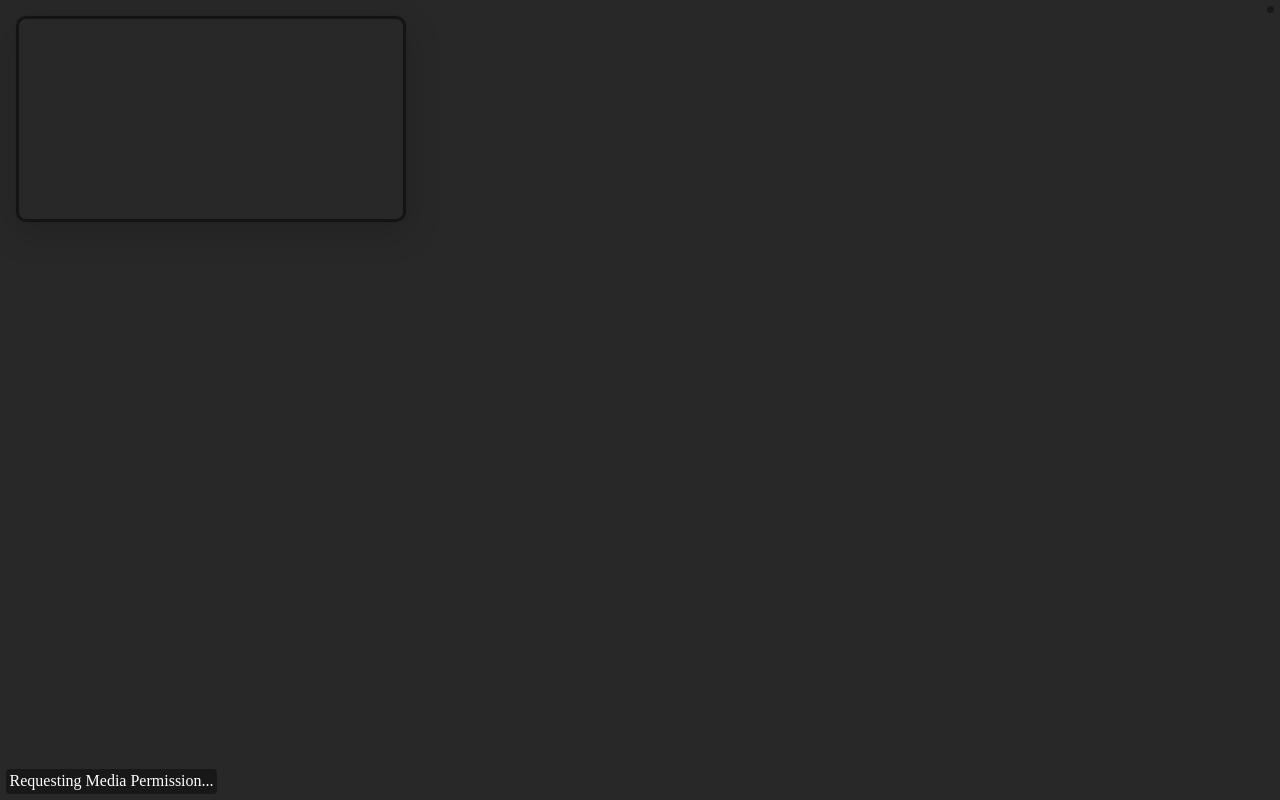
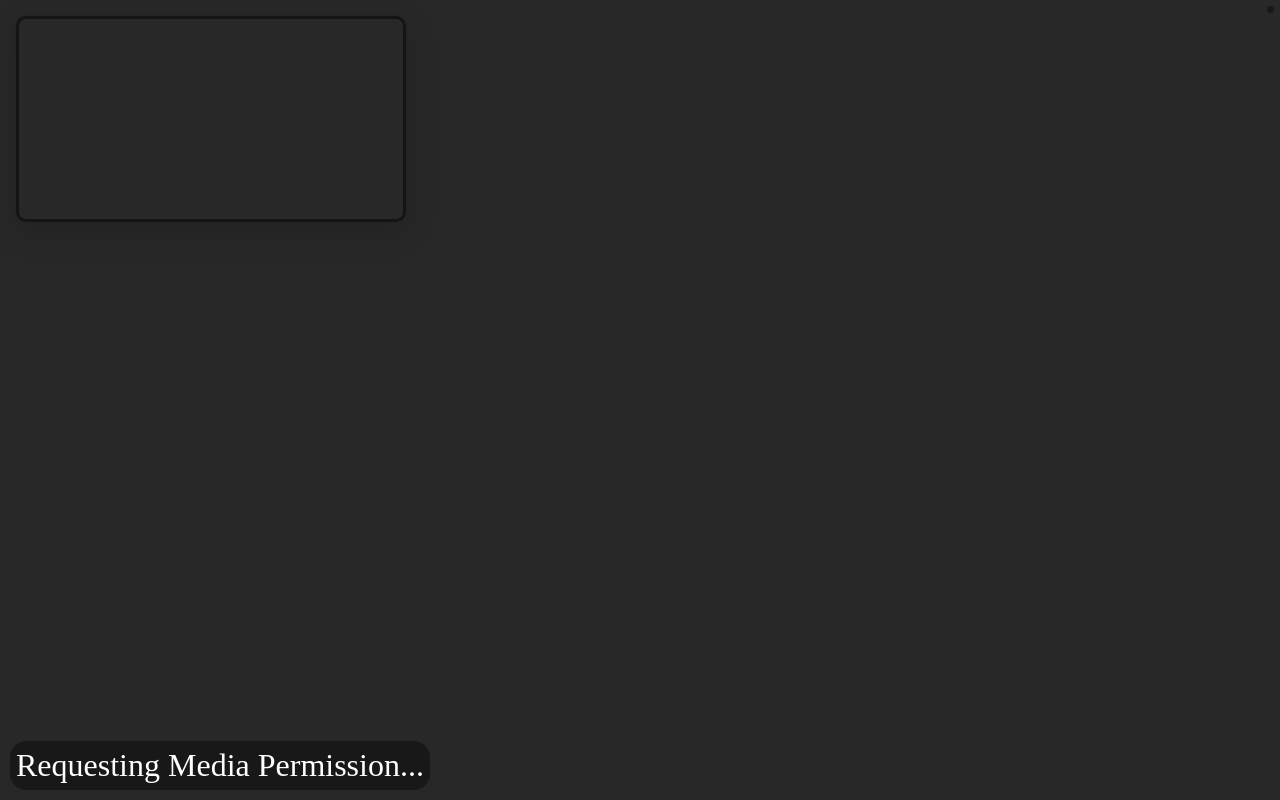
Before and after one commit to ZZYSonny/newtalk, a website with bundled scripts: page public/call.html in a window 1280 px wide. Built offline with nearby package versions, Linux system fonts and the light colour scheme; no server answers.

Commit message:
popup message

```diff
--- a/public/call.html
+++ b/public/call.html
@@ -8,7 +8,7 @@
   <body>
     <video id="localVideo" autoplay playsinline muted></video>
     <video id="remoteVideo" autoplay playsinline></video>
-    <span id="stateCaption">Loading...</span>
     <span id="reportCaption"></span>
+    <span id="popupMessage">Loading...</span>
   </body>
 </html>
--- a/public/index.css
+++ b/public/index.css
@@ -36,16 +36,17 @@
 
 }
 
-#stateCaption {
+#popupMessage {
     position: absolute;
     bottom: 0%;
     left: 0%;
-    margin: 0.5%;
-    padding: 0.25%;
+    margin: 0.3em;
+    padding: 0.2em;
     color: white;
     background-color: rgba(0, 0, 0, 0.4);
-    border-radius: 4px;
+    border-radius: 16px;
     z-index: 2;
+    font-size: 2em;
 }
 
 #reportCaption {
--- a/src/common/webrtc.ts
+++ b/src/common/webrtc.ts
@@ -163,7 +163,7 @@ function cbInitialConnected(
     return (ev) => {
         console.info(`[RTC][2.1][${self.role}] Connected to`, other);
         connection.onconnectionstatechange = null;
-        if (updateProgress) updateProgress(other.name);
+        if (updateProgress) updateProgress("Connected");
         if (postConnection) postConnection(connection);
         if (reportConnection) initializeWebRTCStats(connection, config.rtc.stats, reportConnection);
     }
--- a/src/frontend/main.ts
+++ b/src/frontend/main.ts
@@ -4,12 +4,22 @@ import { IClientConfig, RecursivePartial } from "../common/interface";
 
 const localVideo: HTMLVideoElement = document.getElementById('localVideo') as HTMLVideoElement;
 const remoteVideo: HTMLVideoElement = document.getElementById('remoteVideo') as HTMLVideoElement;
-const stateCaption = document.getElementById("stateCaption") as HTMLSpanElement;
+const popupMessage = document.getElementById("popupMessage") as HTMLSpanElement;
 const reportCaption = document.getElementById("reportCaption") as HTMLSpanElement;
 
 const id = idFromURL();
 let localStream: MediaStream;
 let remoteStream: MediaStream;
+
+let popInterval: number;
+function popup(message: string, time: number) {
+    if (popInterval) clearInterval(popInterval);
+    popupMessage.hidden = false;
+    popupMessage.innerText = message;
+    if(time>0){
+        popInterval = setTimeout(() => { popupMessage.hidden = true }, time);
+    }
+}
 
 export async function createConnection(configFromServer: IClientConfig) {
     // Get override config
@@ -52,7 +62,7 @@ export async function createConnection(configFromServer: IClientConfig) {
         let stream: MediaStream;
 
         if (id >= 0) {
-            console.info(`[DEV] Using Camera`, cameras[curID]);
+            popup(`Using ${cameras[curID].label}`, 3000);
             config.video.constraints.deviceId = devices[curID].deviceId
             if (cameras[curID].label.includes("front")) config.video.constraints.facingMode = "user";
             else if (cameras[curID].label.includes("back")) config.video.constraints.facingMode = "environment";
@@ -62,7 +72,7 @@ export async function createConnection(configFromServer: IClientConfig) {
                 audio: config.audio.constraints
             });
         } else {
-            console.info(`[DEV] Using Display`);
+            popup(`Using Screen Capture`, 3000);
             config.video.constraints.deviceId = undefined;
             config.video.constraints.facingMode = undefined;
             stream = await navigator.mediaDevices.getDisplayMedia({
@@ -105,9 +115,9 @@ export async function createConnection(configFromServer: IClientConfig) {
         ev.preventDefault();
         // Get display stream before closing existing stream.
         // Because it is more likely to fail.
-        streamStop(localStream, true, false);
         const stream = await streamStart(-1, false);
         const track = stream.getVideoTracks()[0];
+        streamStop(localStream, true, false);
         updateTrack(track);
         localStream.addTrack(track);
         localVideo.srcObject = localStream;
@@ -124,7 +134,7 @@ export async function createConnection(configFromServer: IClientConfig) {
 }
 
 async function initPermission() {
-    stateCaption.textContent = "Requesting Media Permission...";
+    popup(`Requesting Media Permission...`, -1);
     const stream = await navigator.mediaDevices.getUserMedia({
         video: true,
         audio: true
@@ -134,9 +144,9 @@ async function initPermission() {
 
 async function initCall() {
     await initPermission();
-    stateCaption.textContent = "Connecting to Server...";
+    popup(`Connecting to Server...`, -1);
     await initializeSocket(null);
-    stateCaption.textContent = "Parsing Config...";
+    popup(`Parsing Config...`, -1);
     if (id.role === "admin") {
         const adminConfig = updateConfigOverride(
             "admin", updateConfigOverride(
@@ -151,7 +161,7 @@ async function initCall() {
         initializeWebRTCAdmin(
             id, adminConfig, clientConfig,
             (cfg) => createConnection(cfg),
-            (state) => stateCaption.textContent = state,
+            (state) => popup(state, 3000),
             (connection) => { },
             (r) => reportCaption.innerText = r.summary.join(" ")
         );
@@ -159,7 +169,7 @@ async function initCall() {
         initializeWebRTCClient(
             id,
             (cfg) => createConnection(cfg),
-            (state) => stateCaption.textContent = state,
+            (state) => popup(state, 3000),
             (connection) => { },
             (r) => reportCaption.innerText = r.summary.join(" ")
         );
```
